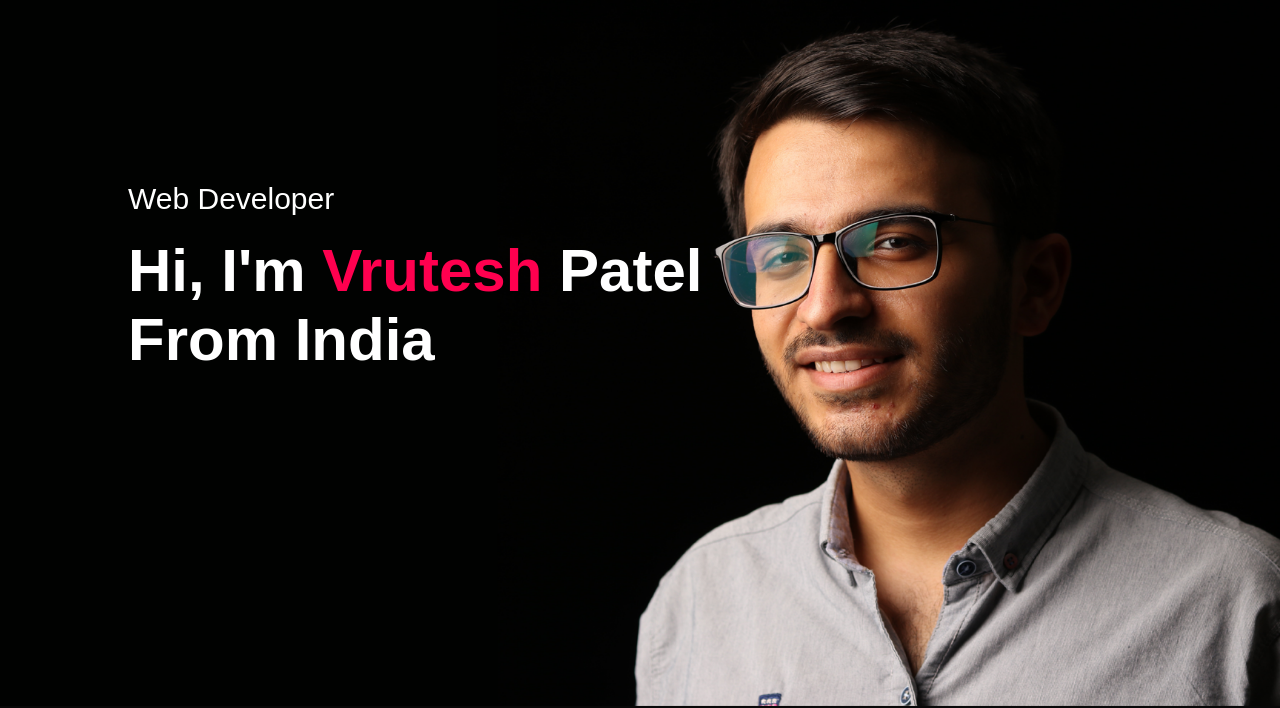
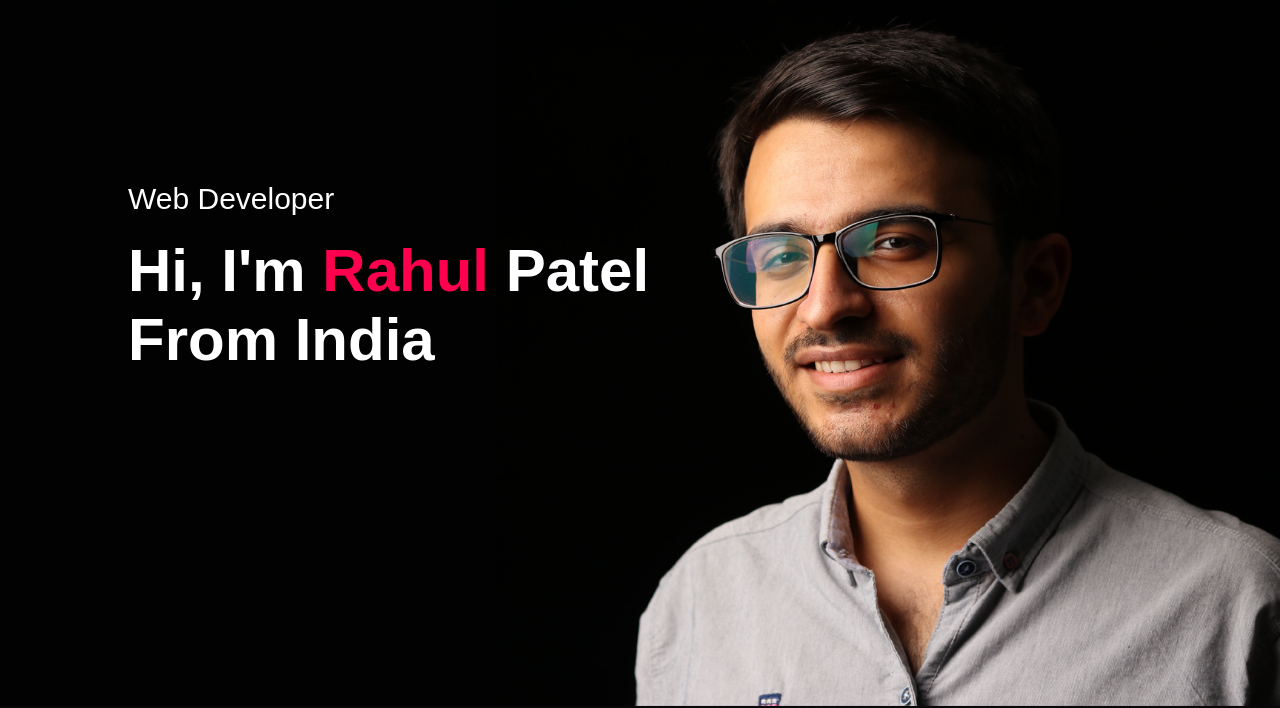
Before and after one commit to VruteshPatel5841/Personal-Portfolio-Website, a plain HTML site: page index.html in a window 1280 px wide. Shown: the part 94-802 px from the top of the page. Drawn offline with Linux system fonts and the light colour scheme.

Commit message:
Update index.html

```diff
--- a/index.html
+++ b/index.html
@@ -4,7 +4,7 @@
     <meta charset="UTF-8">
     <meta http-equiv="X-UA-Compatible" content="IE=edge">
     <meta name="viewport" content="width=device-width, initial-scale=1.0">
-    <title>Vrutesh Patel - Web Developer</title>
+    <title>Rahul Patel - Web Developer</title>
     <link rel="stylesheet" href="styles.css">
     <script src="https://kit.fontawesome.com/29c3345366.js" crossorigin="anonymous"></script>
 </head>
@@ -25,7 +25,7 @@
                 </nav>
                 <div class="header-text">
                     <p>Web Developer</p>
-                    <h1>Hi, I'm <span>Vrutesh</span> Patel<br>From India</h1>
+                    <h1>Hi, I'm <span>Rahul</span> Patel<br>From India</h1>
                 </div>
             </div>
         </div>
```
